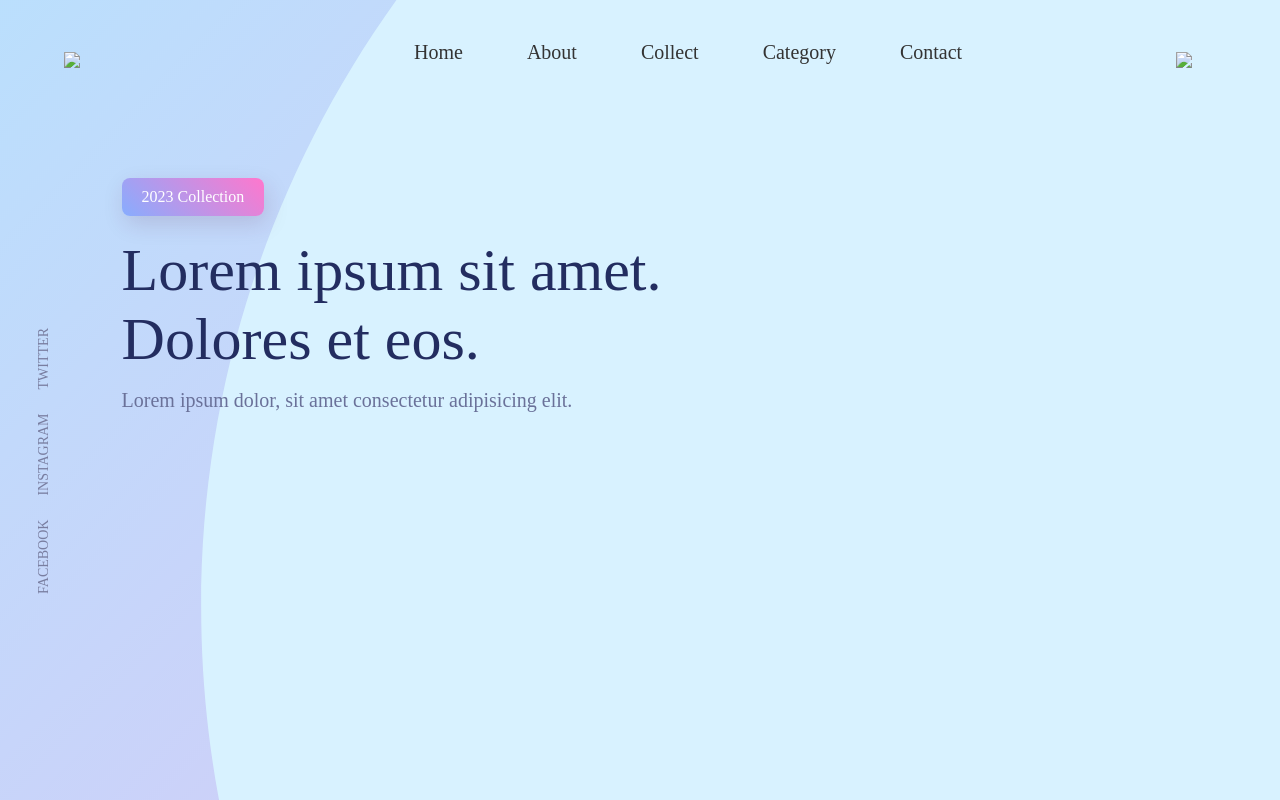
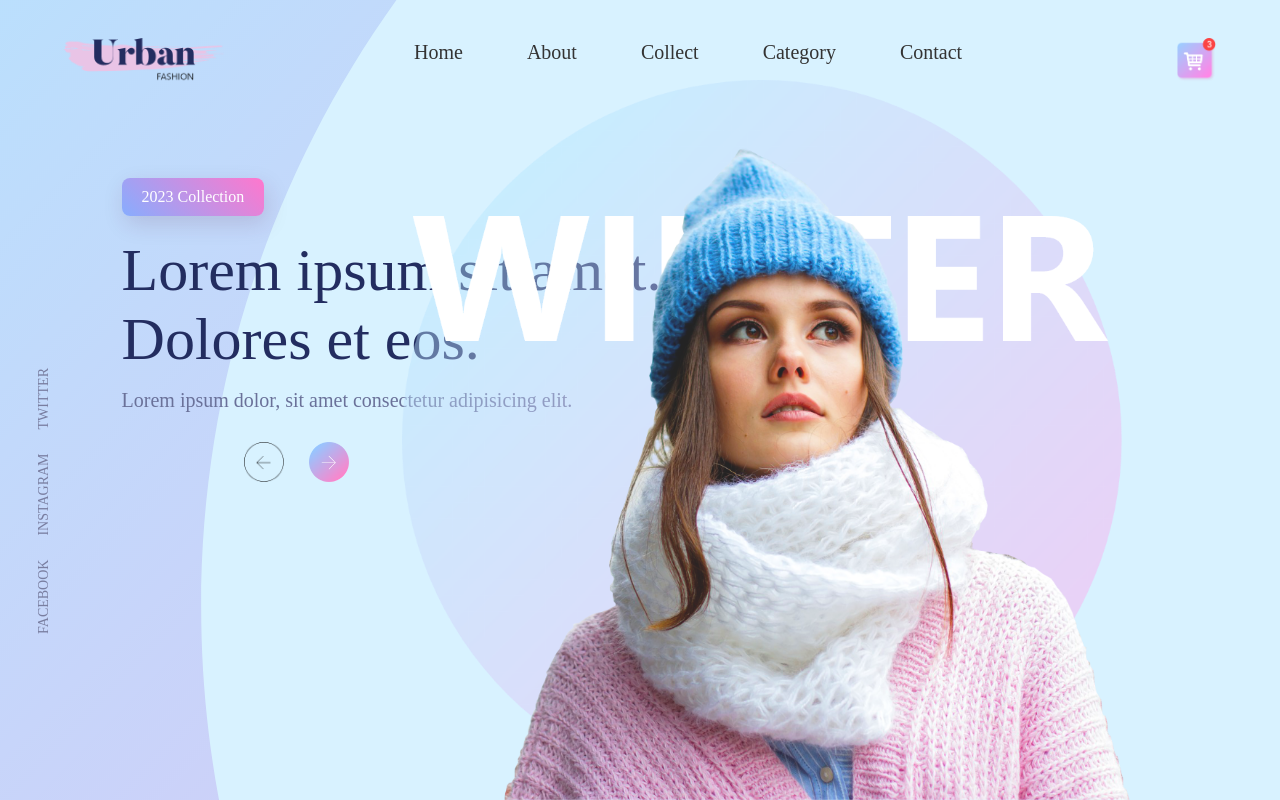
Before and after one commit to imchandra11/easy-website, a plain HTML site: page index.html in a window 1280 px wide. Drawn offline with Linux system fonts and the light colour scheme; files whose address does not match are found by name.

Commit message:
Update index.html

```diff
--- a/index.html
+++ b/index.html
@@ -10,7 +10,7 @@
 <body>
     <div class="container">
         <div class="navbar">
-            <img src="Img/logo.png" class="logo">
+            <img src="logo.png" class="logo">
             <nav>
                 <ul>
                     <li><a href="">Home</a></li>
@@ -20,7 +20,7 @@
                     <li><a href="">Contact</a></li>
                 </ul>
             </nav>
-            <img src="Img/cart.png" class="cart">
+            <img src="cart.png" class="cart">
         </div>
         <div class="content">
             <a href="" class="btn">2023 Collection</a>
@@ -28,11 +28,11 @@
             <p>Lorem ipsum dolor, sit amet consectetur adipisicing elit.</p>
         </div>
         <div class="arrow-icons">
-            <img src="Img/back-arrow.png" alt="">
-            <img src="Img/next-arrow.png" alt="">
+            <img src="back-arrow.png" alt="">
+            <img src="next-arrow.png" alt="">
         </div>
 
-        <img src="Img/img.png" alt="" class="feture-img">
+        <img src="img.png" alt="" class="feture-img">
         <div class="social-media">
             <a href="https://www.youtube.com/" target="_blank">FACEBOOK</a>
             <a href="">INSTAGRAM</a>
```
